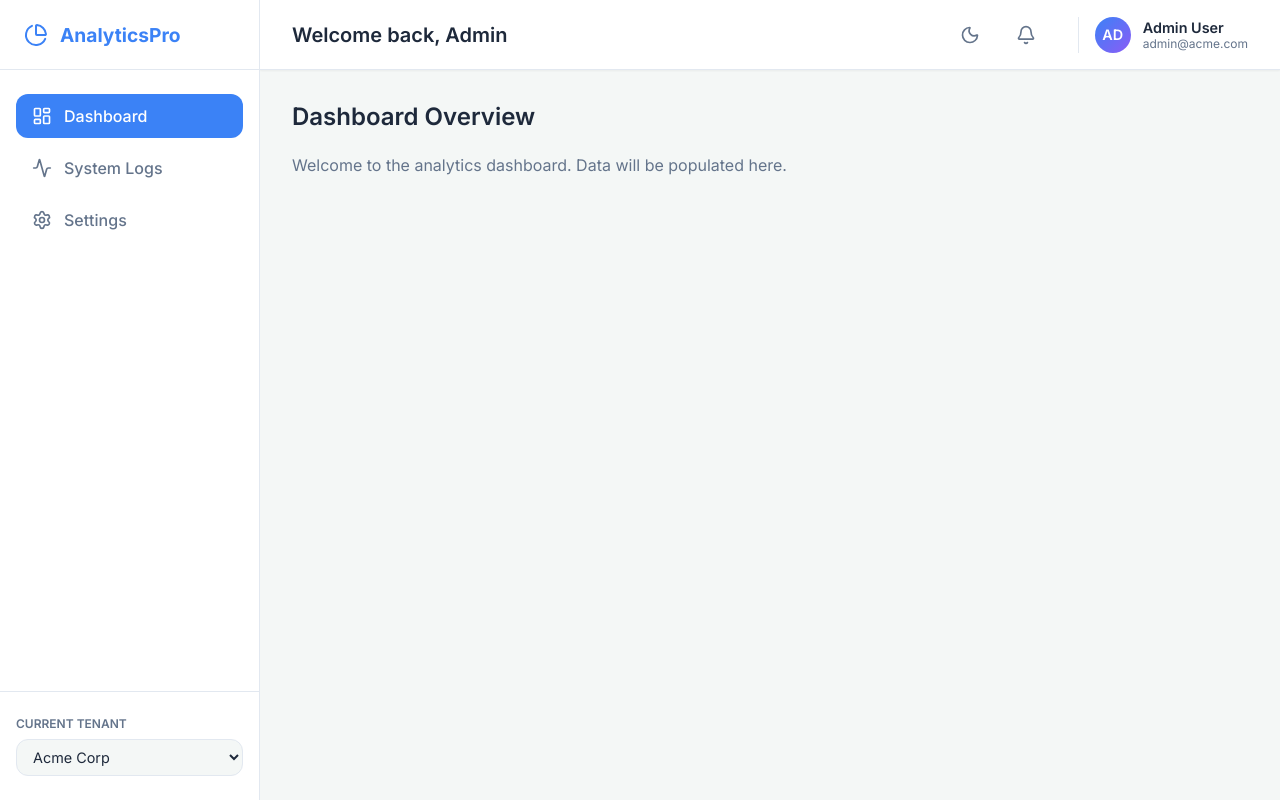
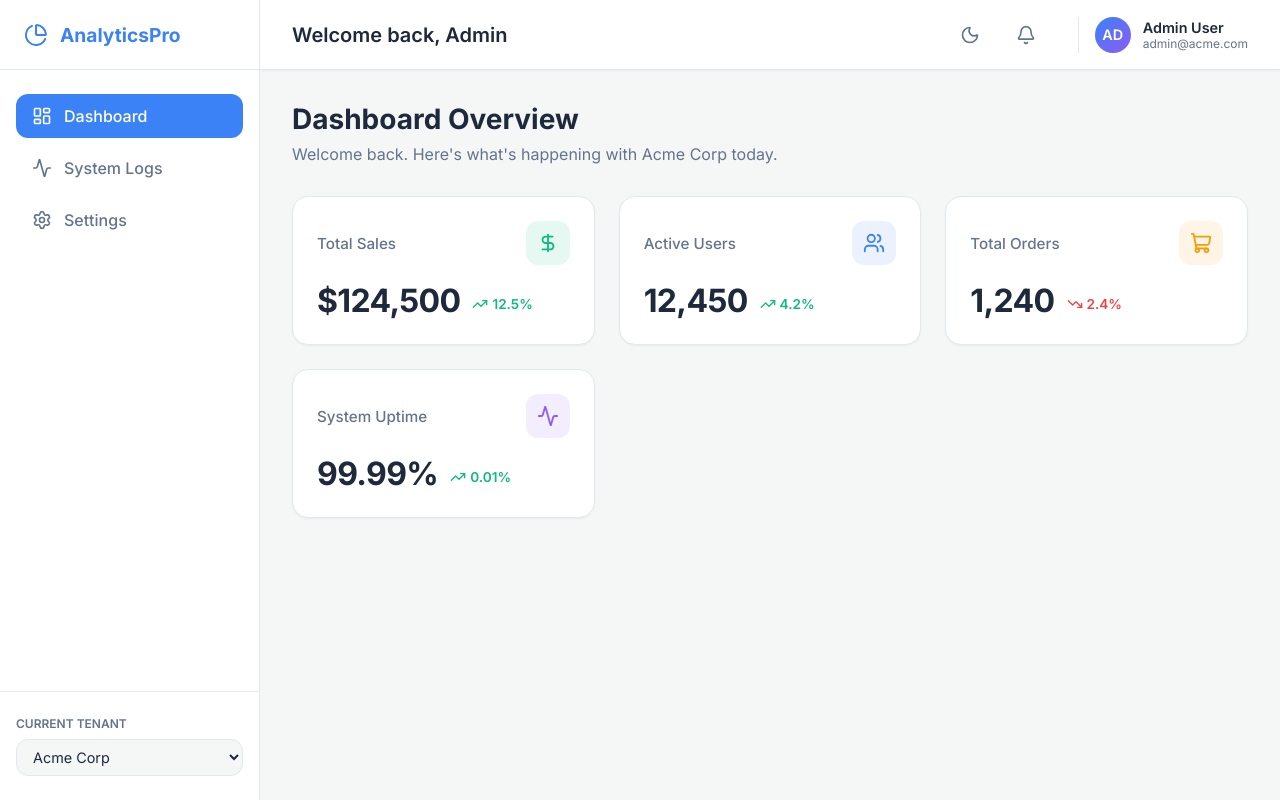
Before and after one commit to florexdev/Analytics-Dashboard, a React (Vite) app: page / in a window 1280 px wide. Built offline with nearby package versions, Linux system fonts and the light colour scheme.

Commit message:
feat: add tenant-aware dashboard with KPI cards and context provider

```diff
--- a/src/App.tsx
+++ b/src/App.tsx
@@ -1,4 +1,4 @@
-import React from 'react';
+
 import { BrowserRouter, Routes, Route } from 'react-router-dom';
 import { Layout } from './components/Layout';
 import { Dashboard } from './pages/Dashboard';
--- /dev/null
+++ b/src/components/KPICard.module.css
@@ -0,0 +1,67 @@
+.card {
+  background-color: var(--bg-secondary);
+  border: 1px solid var(--border-color);
+  border-radius: var(--radius-lg);
+  padding: 24px;
+  display: flex;
+  flex-direction: column;
+  gap: 16px;
+  box-shadow: var(--shadow-sm);
+  transition: transform var(--transition-normal), box-shadow var(--transition-normal);
+  cursor: default;
+}
+
+.card:hover {
+  transform: translateY(-4px);
+  box-shadow: var(--shadow-md);
+}
+
+.header {
+  display: flex;
+  justify-content: space-between;
+  align-items: center;
+}
+
+.title {
+  font-size: 0.95rem;
+  font-weight: 500;
+  color: var(--text-secondary);
+}
+
+.iconWrapper {
+  width: 44px;
+  height: 44px;
+  border-radius: var(--radius-md);
+  display: flex;
+  align-items: center;
+  justify-content: center;
+}
+
+.valueContainer {
+  display: flex;
+  align-items: baseline;
+  gap: 12px;
+}
+
+.value {
+  font-size: 2rem;
+  font-weight: 700;
+  color: var(--text-primary);
+  letter-spacing: -0.02em;
+}
+
+.trend {
+  font-size: 0.85rem;
+  font-weight: 600;
+  display: flex;
+  align-items: center;
+  gap: 4px;
+}
+
+.trend.positive {
+  color: #10b981; /* green */
+}
+
+.trend.negative {
+  color: #ef4444; /* red */
+}
--- /dev/null
+++ b/src/components/KPICard.tsx
@@ -0,0 +1,41 @@
+import React from 'react';
+import { TrendingUp, TrendingDown, type LucideIcon } from 'lucide-react';
+import styles from './KPICard.module.css';
+
+interface KPICardProps {
+  title: string;
+  value: string | number;
+  trend?: number; // percentage, positive or negative
+  icon: LucideIcon;
+  iconColor?: string;
+  iconBgColor?: string;
+}
+
+export const KPICard: React.FC<KPICardProps> = ({
+  title,
+  value,
+  trend,
+  icon: Icon,
+  iconColor = 'var(--accent-primary)',
+  iconBgColor = 'rgba(59, 130, 246, 0.1)'
+}) => {
+  return (
+    <div className={styles.card}>
+      <div className={styles.header}>
+        <span className={styles.title}>{title}</span>
+        <div className={styles.iconWrapper} style={{ backgroundColor: iconBgColor, color: iconColor }}>
+          <Icon size={22} />
+        </div>
+      </div>
+      <div className={styles.valueContainer}>
+        <span className={styles.value}>{value}</span>
+        {trend !== undefined && (
+          <span className={`${styles.trend} ${trend >= 0 ? styles.positive : styles.negative}`}>
+            {trend >= 0 ? <TrendingUp size={16} /> : <TrendingDown size={16} />}
+            {Math.abs(trend)}%
+          </span>
+        )}
+      </div>
+    </div>
+  );
+};
--- a/src/context/TenantContext.tsx
+++ b/src/context/TenantContext.tsx
@@ -1,5 +1,5 @@
-import React, { createContext, useContext, useState, ReactNode } from 'react';
-import { Tenant, mockTenants } from '../types/tenant';
+import React, { createContext, useContext, useState, type ReactNode } from 'react';
+import { type Tenant, mockTenants } from '../types/tenant';
 
 interface TenantContextType {
   currentTenant: Tenant;
--- /dev/null
+++ b/src/pages/Dashboard.module.css
@@ -0,0 +1,20 @@
+.dashboardHeader {
+  margin-bottom: 32px;
+}
+
+.title {
+  font-size: 1.75rem;
+  font-weight: 700;
+  margin-bottom: 8px;
+}
+
+.subtitle {
+  color: var(--text-secondary);
+  font-size: 1rem;
+}
+
+.grid {
+  display: grid;
+  grid-template-columns: repeat(auto-fit, minmax(280px, 1fr));
+  gap: 24px;
+}
--- a/src/pages/Dashboard.tsx
+++ b/src/pages/Dashboard.tsx
@@ -1,10 +1,62 @@
 import React from 'react';
+import { DollarSign, Users, Activity, ShoppingCart } from 'lucide-react';
+import { useTenant } from '../context/TenantContext';
+import { KPICard } from '../components/KPICard';
+import styles from './Dashboard.module.css';
 
 export const Dashboard: React.FC = () => {
+  const { currentTenant } = useTenant();
+
+  // Mock data based on the current tenant to show reactivity
+  const kpiData = {
+    't-001': { sales: '$124,500', users: '12,450', uptime: '99.99%', orders: '1,240', trends: [12.5, 4.2, 0.01, -2.4] },
+    't-002': { sales: '$45,200', users: '3,100', uptime: '99.95%', orders: '430', trends: [8.1, -1.2, -0.05, 5.4] },
+    't-003': { sales: '$8,400', users: '450', uptime: '98.50%', orders: '84', trends: [-4.5, 15.2, 0, 1.2] },
+  };
+
+  const currentData = kpiData[currentTenant.id as keyof typeof kpiData] || kpiData['t-001'];
+
   return (
     <div>
-      <h1 style={{ marginBottom: '24px', fontSize: '1.5rem', fontWeight: 600 }}>Dashboard Overview</h1>
-      <p style={{ color: 'var(--text-secondary)' }}>Welcome to the analytics dashboard. Data will be populated here.</p>
+      <div className={styles.dashboardHeader}>
+        <h1 className={styles.title}>Dashboard Overview</h1>
+        <p className={styles.subtitle}>Welcome back. Here's what's happening with {currentTenant.name} today.</p>
+      </div>
+
+      <div className={styles.grid}>
+        <KPICard
+          title="Total Sales"
+          value={currentData.sales}
+          trend={currentData.trends[0]}
+          icon={DollarSign}
+          iconColor="#10b981"
+          iconBgColor="rgba(16, 185, 129, 0.1)"
+        />
+        <KPICard
+          title="Active Users"
+          value={currentData.users}
+          trend={currentData.trends[1]}
+          icon={Users}
+          iconColor="#3b82f6"
+          iconBgColor="rgba(59, 130, 246, 0.1)"
+        />
+        <KPICard
+          title="Total Orders"
+          value={currentData.orders}
+          trend={currentData.trends[3]}
+          icon={ShoppingCart}
+          iconColor="#f59e0b"
+          iconBgColor="rgba(245, 158, 11, 0.1)"
+        />
+        <KPICard
+          title="System Uptime"
+          value={currentData.uptime}
+          trend={currentData.trends[2]}
+          icon={Activity}
+          iconColor="#8b5cf6"
+          iconBgColor="rgba(139, 92, 246, 0.1)"
+        />
+      </div>
     </div>
   );
 };
```
Also changed, not shown: 1 other file (tests, documents, lock files or other folders).
